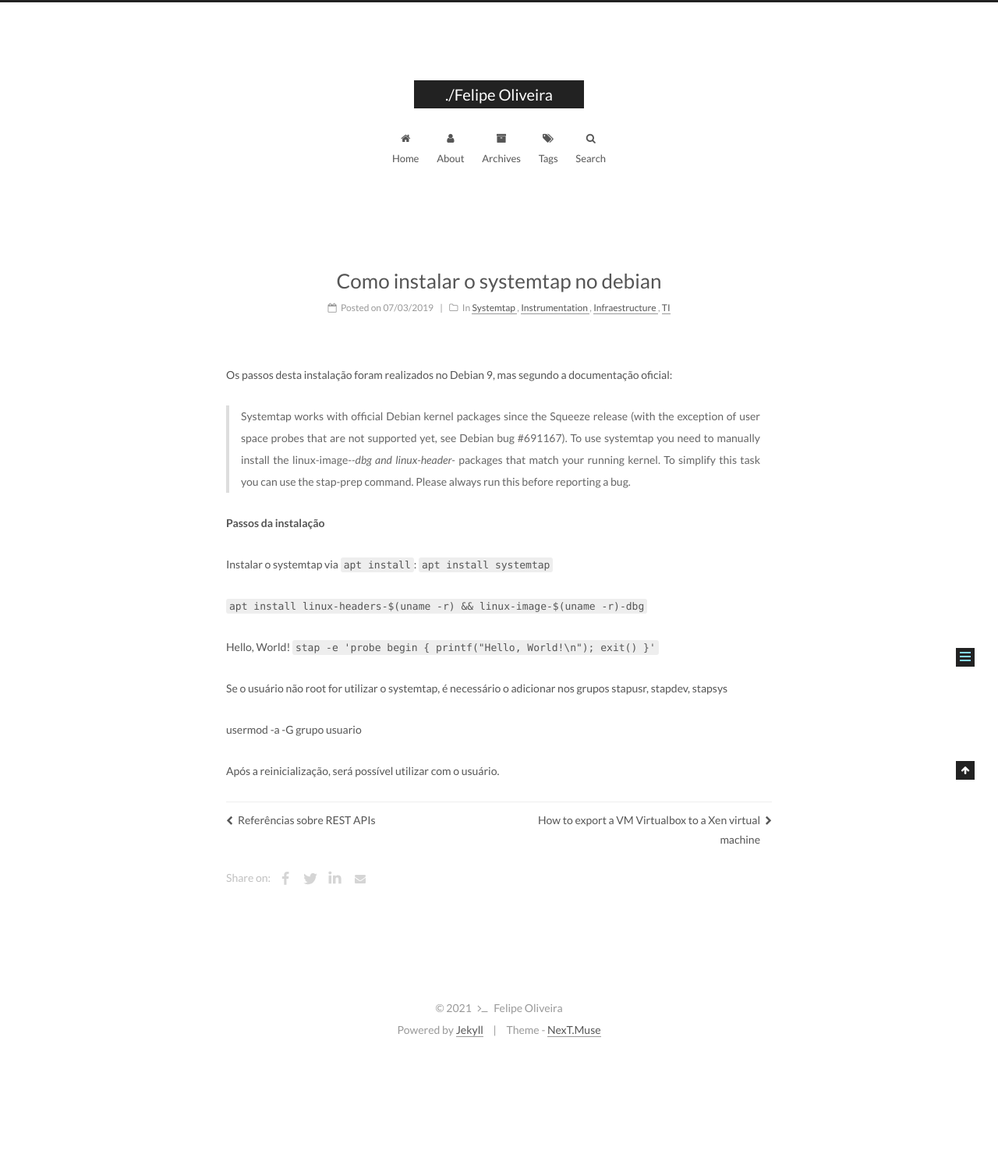
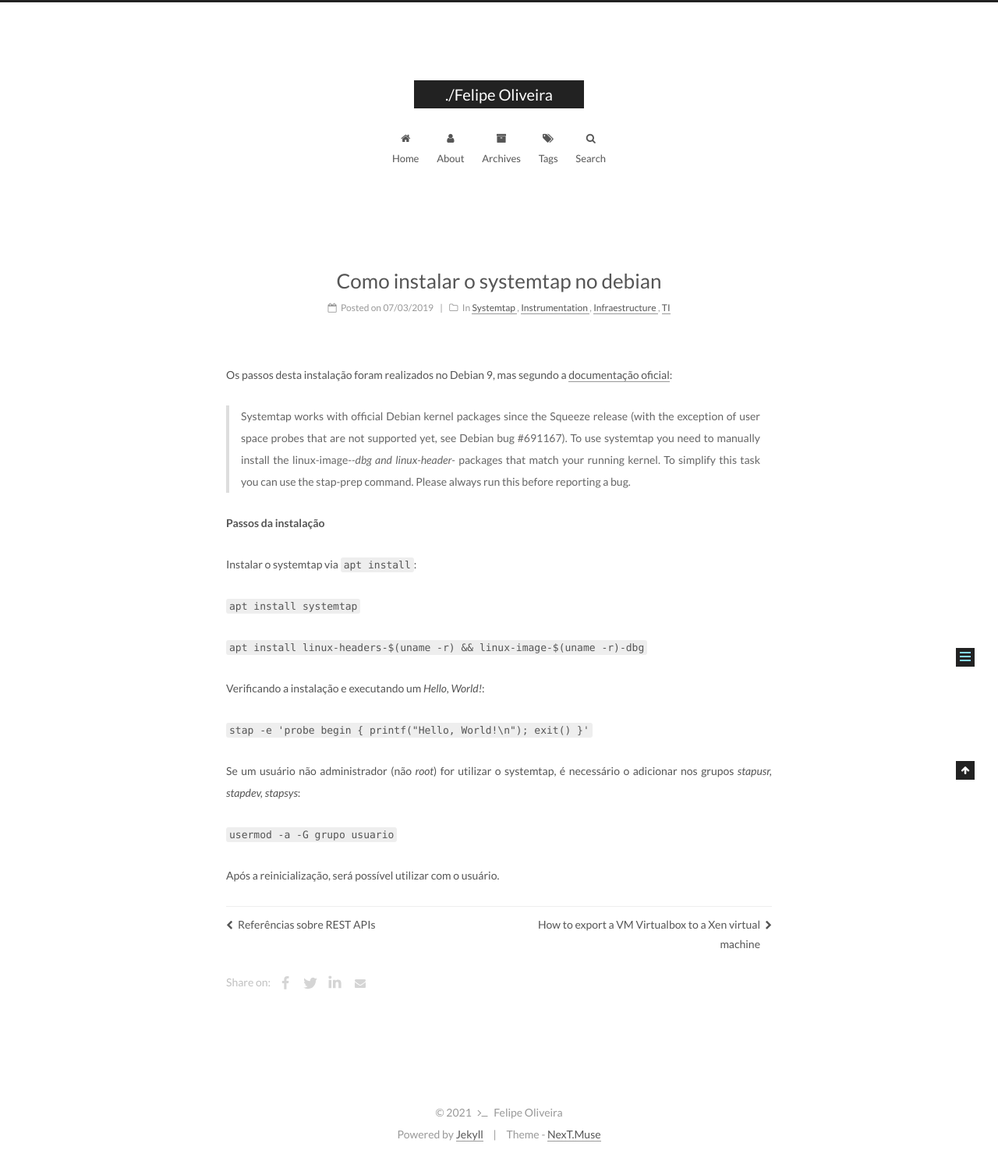
Before and after one commit to fdoliv/fdoliv.github.io, a Jekyll site: the page built from _posts/2019-03-07-systemtap-instalation.md, in a window 1280 px wide. Shown: the whole page at 78% size. Built offline with Jekyll 4.4.1, drawn with Linux system fonts in a browser that asks for light colours; before the commit the page ends 1355 px from its top, so only the background shows below that.

Commit message:
post update

```diff
--- a/_posts/2019-03-07-systemtap-instalation.md
+++ b/_posts/2019-03-07-systemtap-instalation.md
@@ -11,27 +11,24 @@ categories:
 
 
 
-Os passos desta instalação foram realizados no Debian 9, mas segundo a documentação oficial:
+Os passos desta instalação foram realizados no Debian 9, mas segundo a [documentação oficial](https://sourceware.org/systemtap/documentation.html){:target="_blank"}:
 
->Systemtap works with official Debian kernel packages since the Squeeze
-release (with the exception of user space probes that are not
-supported yet, see Debian bug #691167). To use systemtap you need to
-manually install the linux-image-*-dbg and linux-header-* packages
-that match your running kernel. To simplify this task you can use the
-stap-prep command. Please always run this before reporting a bug.
+>Systemtap works with official Debian kernel packages since the Squeeze release (with the exception of user space probes that are not supported yet, see Debian bug #691167). To use systemtap you need to manually install the linux-image-*-dbg and linux-header-* packages that match your running kernel. To simplify this task you can use the stap-prep command. Please always run this before reporting a bug.
 
 **Passos da instalação**
 
 Instalar o systemtap via `apt install`:
+
 `apt install systemtap`
 
 `apt install linux-headers-$(uname -r) && linux-image-$(uname -r)-dbg`
 
-Hello, World!
+Verificando a instalação e executando um *Hello, World!*:
+
 `stap -e 'probe begin { printf("Hello, World!\n"); exit() }'`
 
-Se o usuário não root for utilizar o systemtap, é necessário o adicionar nos grupos stapusr, stapdev, stapsys
+Se um usuário não administrador (não *root*) for utilizar o systemtap, é necessário o adicionar nos grupos *stapusr, stapdev, stapsys*:
 
-usermod -a -G grupo usuario
+`usermod -a -G grupo usuario`
 
 Após a reinicialização, será possível utilizar com o usuário.
```
